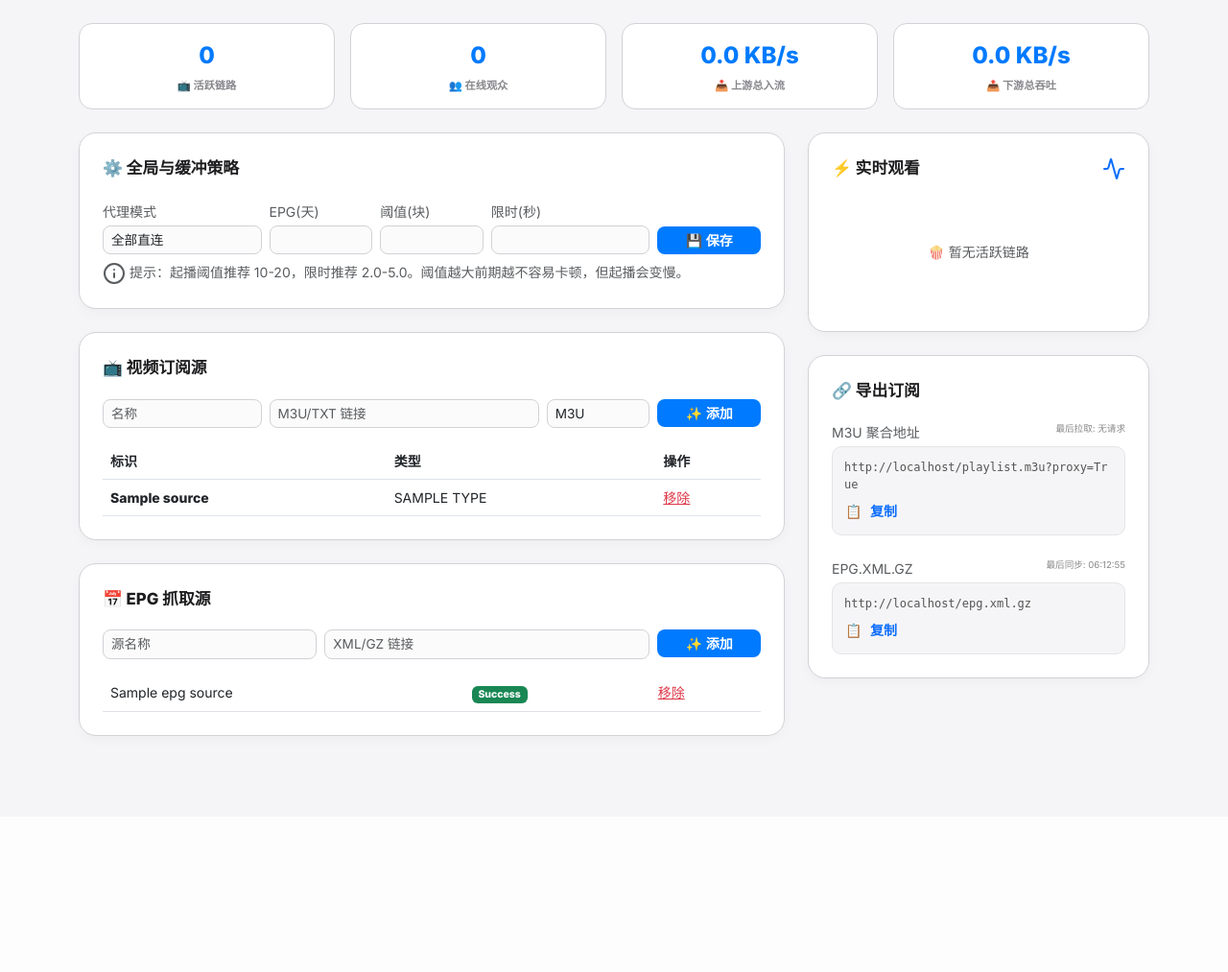
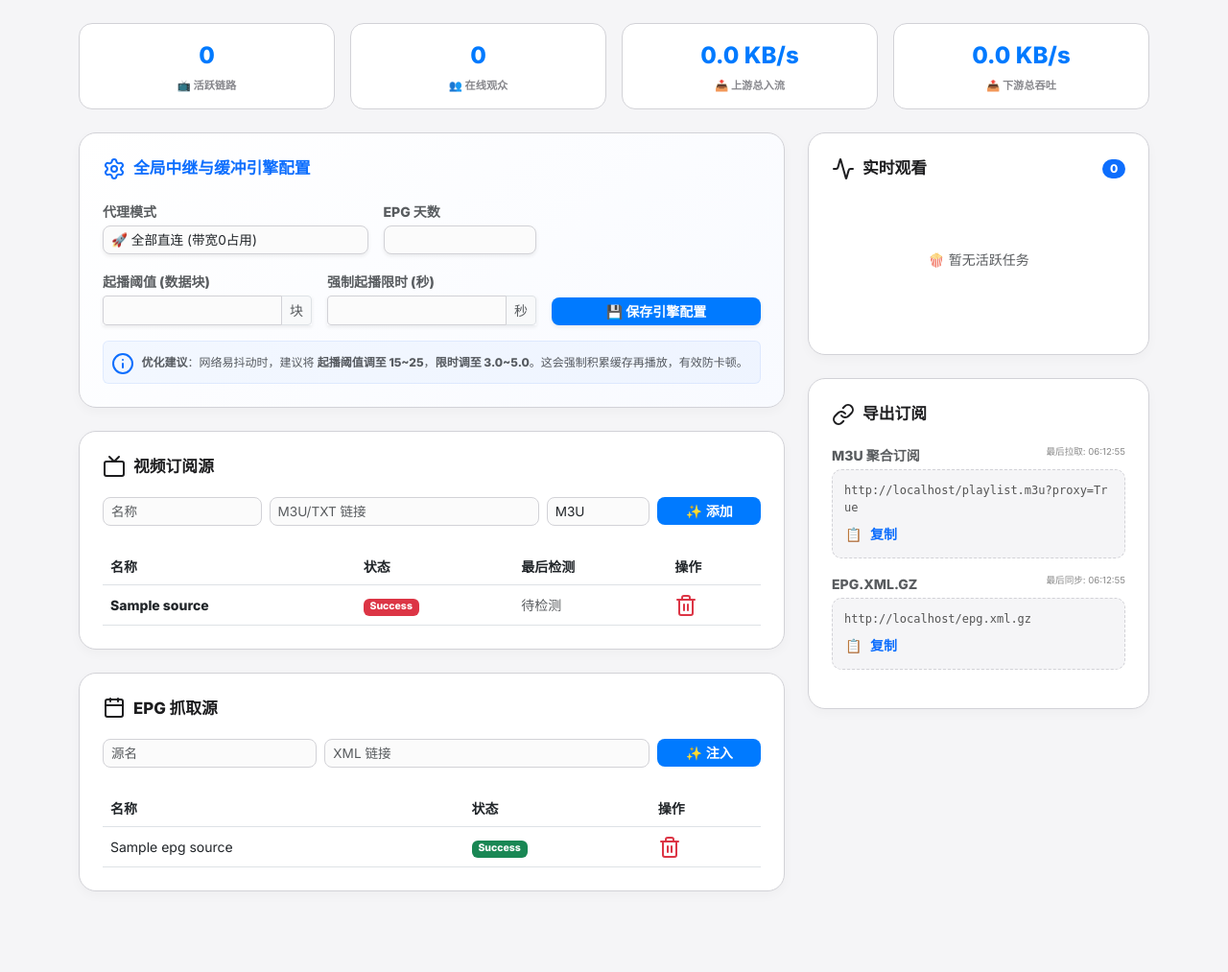
Before and after one commit to JE668/iptv-manager, a FastAPI app: template templates/index.html in a window 1280 px wide. Shown: the part 65-1078 px from the top of the page at 96% size. Before the commit the page ends 834 px from the top, so only its background shows below. Run offline with FastAPI, Linux system fonts and the light colour scheme; the template is opened without the code that fills it: most values are stand-ins (such as "Sample title", 1, 10 or a date in 2020); parts of the project's set-up code (start-up, migrations or seed data) failed here and were passed over.

Commit message:
Update index.html

```diff
--- a/templates/index.html
+++ b/templates/index.html
@@ -25,7 +25,7 @@
 
         .stream-item { background: #fafafa; border: 1px solid #eee; border-radius: 12px; padding: 15px; margin-bottom: 12px; }
         .upstream-tag { font-size: 0.65rem; color: var(--text-muted); background: #eee; padding: 4px 8px; border-radius: 6px; display: block; margin-top: 8px; white-space: nowrap; overflow: hidden; text-overflow: ellipsis; }
-        .link-copy-group { background: #f5f5f7; border-radius: 10px; padding: 12px; font-size: 0.75rem; border: 1px solid #e5e5e7; word-break: break-all; font-family: monospace; color: #555; }
+        .link-copy-group { background: #f5f5f7; border-radius: 10px; padding: 12px; font-size: 0.75rem; border: 1px dashed #d2d2d7; word-break: break-all; font-family: monospace; color: #555; position: relative; }
         #log-container { font-family: monospace; font-size: 0.8rem; height: 350px; overflow-y: auto; background: #1c1c1e; color: #32d74b; padding: 15px; border-radius: 12px; }
     </style>
 </head>
@@ -35,6 +35,9 @@
     <div class="container">
         <a class="navbar-brand" href="/"><span>☁️</span> IPTV CLEAR</a>
         <div class="d-flex align-items-center gap-2">
+            <span id="check-status-text" class="small text-muted" style="display: none;">
+                <span class="spinner-border spinner-border-sm me-1 text-primary"></span>
+            </span>
             <button class="btn btn-sm btn-outline-dark fw-bold" data-bs-toggle="modal" data-bs-target="#logModal">📜 EPG日志</button>
             <a href="/refresh" class="btn btn-sm btn-outline-primary fw-bold">🔄 同步数据</a>
             <a href="/logout" class="btn btn-sm btn-outline-danger fw-bold">🚪 退出</a>
@@ -52,67 +55,95 @@
 
     <div class="row g-4">
         <div class="col-lg-8">
-            <div class="clean-card">
-                <div class="card-title">⚙️ 全局与缓冲策略</div>
-                <form action="/update_global_settings" method="post" class="row align-items-end g-2">
-                    <div class="col-md-3">
-                        <label class="small text-muted mb-1">代理模式</label>
-                        <select name="proxy_mode" class="form-select form-select-sm">
-                            <option value="0" {% if proxy_mode=='0' %}selected{% endif %}>全部直连</option>
-                            <option value="1" {% if proxy_mode=='1' %}selected{% endif %}>智能(udpxy)</option>
-                            <option value="2" {% if proxy_mode=='2' %}selected{% endif %}>全量代理</option>
-                        </select>
+            <!-- 全局与缓冲策略 -->
+            <div class="clean-card" style="background: linear-gradient(145deg, #ffffff 0%, #f8faff 100%);">
+                <div class="card-title text-primary"><i data-lucide="settings"></i> 全局中继与缓冲引擎配置</div>
+                <form action="/update_global_settings" method="post">
+                    <div class="row g-3 mb-3">
+                        <div class="col-md-5">
+                            <label class="small text-muted fw-bold mb-1">代理模式</label>
+                            <select name="proxy_mode" class="form-select form-select-sm shadow-sm">
+                                <option value="0" {% if proxy_mode=='0' %}selected{% endif %}>🚀 全部直连 (带宽0占用)</option>
+                                <option value="1" {% if proxy_mode=='1' %}selected{% endif %}>🧠 智能按需 (udpxy优先)</option>
+                                <option value="2" {% if proxy_mode=='2' %}selected{% endif %}>🛡️ 全量中继 (隐蔽源URL)</option>
+                            </select>
+                        </div>
+                        <div class="col-md-3">
+                            <label class="small text-muted fw-bold mb-1">EPG 天数</label>
+                            <input type="number" name="epg_days" value="{{ epg_days }}" class="form-control form-control-sm shadow-sm">
+                        </div>
                     </div>
-                    <div class="col-md-2">
-                        <label class="small text-muted mb-1" title="保留几天的节目单数据">EPG(天)</label>
-                        <input type="number" name="epg_days" value="{{ epg_days }}" class="form-control form-control-sm">
-                    </div>
-                    <div class="col-md-2">
-                        <label class="small text-muted mb-1" title="每块约128KB。冷启动时，攒够几块才发给播放器。">阈值(块)</label>
-                        <input type="number" name="buffer_threshold" value="{{ buffer_threshold }}" class="form-control form-control-sm">
-                    </div>
-                    <div class="col-md-3">
-                        <label class="small text-muted mb-1" title="如果没有攒够指定的块数，最多等几秒强制发送，防止播放器超时。">限时(秒)</label>
-                        <input type="number" step="0.1" name="buffer_timeout" value="{{ buffer_timeout }}" class="form-control form-control-sm">
-                    </div>
-                    <div class="col-md-2">
-                        <button type="submit" class="btn btn-primary btn-sm w-100">💾 保存</button>
+                    <div class="row g-3 align-items-end">
+                        <div class="col-md-4">
+                            <label class="small text-muted fw-bold mb-1">起播阈值 (数据块)</label>
+                            <div class="input-group input-group-sm shadow-sm">
+                                <input type="number" name="buffer_threshold" value="{{ buffer_threshold }}" class="form-control">
+                                <span class="input-group-text bg-light text-muted">块</span>
+                            </div>
+                        </div>
+                        <div class="col-md-4">
+                            <label class="small text-muted fw-bold mb-1">强制起播限时 (秒)</label>
+                            <div class="input-group input-group-sm shadow-sm">
+                                <input type="number" step="0.1" name="buffer_timeout" value="{{ buffer_timeout }}" class="form-control">
+                                <span class="input-group-text bg-light text-muted">秒</span>
+                            </div>
+                        </div>
+                        <div class="col-md-4">
+                            <button type="submit" class="btn btn-primary btn-sm w-100 shadow-sm fw-bold">💾 保存引擎配置</button>
+                        </div>
                     </div>
                 </form>
-                <div class="mt-2 small text-muted"><i data-lucide="info" size="12"></i> 提示：起播阈值推荐 10-20，限时推荐 2.0-5.0。阈值越大前期越不容易卡顿，但起播会变慢。</div>
+                <div class="mt-3 p-2 rounded" style="background: rgba(59, 130, 246, 0.05); border: 1px solid rgba(59, 130, 246, 0.1);">
+                    <small class="text-muted" style="font-size: 0.75rem;">
+                        <i data-lucide="info" size="14" class="text-primary me-1"></i>
+                        <b>优化建议</b>：网络易抖动时，建议将 <b>起播阈值调至 15~25</b>，<b>限时调至 3.0~5.0</b>。这会强制积累缓存再播放，有效防卡顿。
+                    </small>
+                </div>
             </div>
 
+            <!-- 视频源配置 -->
             <div class="clean-card">
-                <div class="card-title">📺 视频订阅源</div>
-                <form action="/add_source" method="post" class="row g-2 mb-3">
+                <div class="card-title"><i data-lucide="tv"></i> 视频订阅源</div>
+                <form action="/add_source" method="post" class="row g-2 mb-4">
                     <div class="col-md-3"><input type="text" name="name" class="form-control form-control-sm" placeholder="名称" required></div>
                     <div class="col-md-5"><input type="text" name="url" class="form-control form-control-sm" placeholder="M3U/TXT 链接" required></div>
                     <div class="col-md-2"><select name="type" class="form-select form-select-sm"><option value="m3u">M3U</option><option value="txt">TXT</option></select></div>
                     <div class="col-md-2"><button type="submit" class="btn btn-primary btn-sm w-100">✨ 添加</button></div>
                 </form>
                 <div class="table-responsive">
-                    <table class="table align-middle small mb-0">
-                        <thead class="text-muted"><tr><th>标识</th><th>类型</th><th>操作</th></tr></thead>
+                    <table class="table table-hover align-middle small mb-0">
+                        <thead><tr><th>名称</th><th>状态</th><th>最后检测</th><th>操作</th></tr></thead>
                         <tbody>
                             {% for s in sources %}
-                            <tr><td class="fw-bold">{{ s.name }}</td><td>{{ s.type.upper() }}</td><td><a href="/delete/{{s.id}}" class="text-danger">移除</a></td></tr>
+                            <tr>
+                                <td class="fw-bold">{{ s.name }}</td>
+                                <td><span class="badge bg-{{'success' if s.status=='Online' else 'danger'}}">{{ s.status }}</span></td>
+                                <td class="text-muted time-ago" data-time="{{ s.last_check }}">-</td>
+                                <td><a href="/delete/{{ s.id }}" class="text-danger" onclick="return confirm('删除源？')"><i data-lucide="trash-2" size="16"></i></a></td>
+                            </tr>
                             {% endfor %}
                         </tbody>
                     </table>
                 </div>
             </div>
 
+            <!-- EPG配置 -->
             <div class="clean-card">
-                <div class="card-title">📅 EPG 抓取源</div>
-                <form action="/add_epg_source" method="post" class="row g-2 mb-3">
-                    <div class="col-md-4"><input type="text" name="name" class="form-control form-control-sm" placeholder="源名称" required></div>
-                    <div class="col-md-6"><input type="text" name="url" class="form-control form-control-sm" placeholder="XML/GZ 链接" required></div>
-                    <div class="col-md-2"><button type="submit" class="btn btn-primary btn-sm w-100">✨ 添加</button></div>
+                <div class="card-title"><i data-lucide="calendar"></i> EPG 抓取源</div>
+                <form action="/add_epg_source" method="post" class="row g-2 mb-4">
+                    <div class="col-md-4"><input type="text" name="name" class="form-control form-control-sm" placeholder="源名" required></div>
+                    <div class="col-md-6"><input type="text" name="url" class="form-control form-control-sm" placeholder="XML 链接" required></div>
+                    <div class="col-md-2"><button type="submit" class="btn btn-primary btn-sm w-100">✨ 注入</button></div>
                 </form>
-                <table class="table align-middle small mb-0">
+                <table class="table table-hover align-middle small mb-0">
+                    <thead><tr><th>名称</th><th>状态</th><th>操作</th></tr></thead>
                     <tbody>
                         {% for e in epg_sources %}
-                        <tr><td>{{ e.name }}</td><td><span class="badge bg-{{'success' if e.status=='Success' else 'danger'}}">{{ e.status }}</span></td><td><a href="/delete_epg/{{e.id}}" class="text-danger">移除</a></td></tr>
+                        <tr>
+                            <td>{{ e.name }}</td>
+                            <td><span class="badge bg-{{'success' if e.status=='Success' else 'warning'}}">{{ e.status }}</span></td>
+                            <td><a href="/delete_epg/{{ e.id }}" class="text-danger"><i data-lucide="trash-2" size="16"></i></a></td>
+                        </tr>
                         {% endfor %}
                     </tbody>
                 </table>
@@ -120,28 +151,30 @@
         </div>
 
         <div class="col-lg-4">
+            <!-- 实时监控 -->
             <div class="clean-card">
-                <div class="d-flex justify-content-between align-items-center mb-3">
-                    <div class="card-title mb-0">⚡ 实时观看</div>
-                    <i data-lucide="activity" class="text-primary"></i>
+                <div class="d-flex justify-content-between align-items-center mb-4">
+                    <div class="card-title mb-0"><i data-lucide="activity"></i> 实时观看</div>
+                    <span class="badge bg-primary rounded-pill" id="active-count">0</span>
                 </div>
-                <div id="stream-monitor"><div class="text-center py-5 text-muted small">🍿 暂无活跃链路</div></div>
+                <div id="stream-monitor"><div class="text-center py-5 text-muted small"><p>🍿 暂无活跃任务</p></div></div>
             </div>
 
+            <!-- 聚合订阅链接 -->
             <div class="clean-card">
-                <div class="card-title">🔗 导出订阅</div>
-                <div class="mb-4">
-                    <div class="d-flex justify-content-between mb-1"><label class="small text-muted">M3U 聚合地址</label><span id="m3u-time" style="font-size:0.6rem; color:#888">拉取: --</span></div>
+                <div class="card-title"><i data-lucide="link"></i> 导出订阅</div>
+                <div class="mb-3">
+                    <div class="d-flex justify-content-between mb-1"><label class="small text-muted fw-bold">M3U 聚合订阅</label><span id="m3u-time" style="font-size:0.6rem; color:#888">拉取: --</span></div>
                     <div class="link-copy-group">
                         <div id="m3u-link">加载中...</div>
-                        <button class="btn btn-sm text-primary fw-bold p-0 mt-2" onclick="copy('m3u-link')">📋 复制</button>
+                        <button class="btn btn-sm text-primary p-0 mt-2 fw-bold" onclick="copyText('m3u-link')">📋 复制</button>
                     </div>
                 </div>
-                <div>
-                    <div class="d-flex justify-content-between mb-1"><label class="small text-muted">EPG.XML.GZ</label><span id="epg-time-display" style="font-size:0.6rem; color:#888">同步: --</span></div>
+                <div class="mb-3">
+                    <div class="d-flex justify-content-between mb-1"><label class="small text-muted fw-bold">EPG.XML.GZ</label><span id="epg-time-display" style="font-size:0.6rem; color:#888">同步: --</span></div>
                     <div class="link-copy-group">
                         <div id="epg-gz-link">加载中...</div>
-                        <button class="btn btn-sm text-primary fw-bold p-0 mt-2" onclick="copy('epg-gz-link')">📋 复制</button>
+                        <button class="btn btn-sm text-primary p-0 mt-2 fw-bold" onclick="copyText('epg-gz-link')">📋 复制</button>
                     </div>
                 </div>
             </div>
@@ -156,10 +189,23 @@
     lucide.createIcons();
     const base = window.location.origin;
 
+    function updateTimeLabels() {
+        const now = Math.floor(Date.now() / 1000);
+        document.querySelectorAll('.time-ago').forEach(el => {
+            const timestamp = parseFloat(el.getAttribute('data-time'));
+            if (!timestamp) { el.innerText = '待检测'; return; }
+            const diff = now - timestamp;
+            if (diff < 60) el.innerText = '刚刚';
+            else el.innerText = Math.floor(diff/60) + ' 分钟前';
+        });
+    }
+
     async function fetchData() {
         try {
             const res = await fetch('/api/status');
             const data = await res.json();
+
+            document.getElementById('check-status-text').style.display = data.is_checking ? 'block' : 'none';
             document.getElementById('kpi-streams').innerText = data.kpis.stream_count;
             document.getElementById('kpi-peers').innerText = data.kpis.peer_count;
             document.getElementById('kpi-in').innerText = data.kpis.total_in;
@@ -169,24 +215,40 @@
 
             const monitor = document.getElementById('stream-monitor');
             if (data.active_streams.length === 0) {
-                monitor.innerHTML = '<div class="text-center py-5 text-muted small">🍿 暂无活跃链路</div>';
+                monitor.innerHTML = `<div class="text-center py-5 text-muted small"><p>🍿 暂无活跃任务</p></div>`;
             } else {
-                monitor.innerHTML = data.active_streams.map(s => `
+                monitor.innerHTML = data.active_streams.map(s => {
+                    const activePeers = s.peers > 0;
+                    if (!activePeers) return ''; // 仅显示有观众的链路
+                    return `
                     <div class="stream-item">
-                        <div class="d-flex justify-content-between mb-1"><span class="fw-bold text-primary">${s.name}</span><span class="badge bg-primary rounded-pill">${s.peers} P</span></div>
+                        <div class="d-flex justify-content-between align-items-center mb-1">
+                            <div class="fw-bold text-primary">${s.name}</div>
+                            <span class="badge bg-primary rounded-pill">${s.peers} P</span>
+                        </div>
                         <div class="d-flex justify-content-between mb-1 small"><span style="color:#007aff">📥 ${s.in_speed}</span><span style="color:#ff9500">📤 ${s.out_speed}</span></div>
                         <div class="progress mb-2"><div class="progress-bar bg-primary" style="width: ${s.buffer.split('/')[0]}%"></div></div>
-                        <div class="small text-muted" style="font-size:0.6rem">缓存: ${s.buffer} | ${s.info.res}</div>
-                    </div>
-                `).join('');
+                        <div class="small text-muted" style="font-size:0.65rem">缓冲深度: ${s.buffer} | ${s.info.res}</div>
+                        <div class="mt-2">${s.clients.map(c => `<span class="client-info"><i data-lucide="user" size="8"></i> ${c.ip}</span>`).join('')}</div>
+                    </div>`
+                }).join('');
+                lucide.createIcons();
             }
             if (data.epg_logs && data.epg_logs.length > 0) document.getElementById('log-container').innerHTML = data.epg_logs.join('<br>');
         } catch(e) {}
     }
-    function copy(id) { navigator.clipboard.writeText(document.getElementById(id).innerText).then(() => alert("✅ 已复制")); }
+
+    function copyText(id) {
+        navigator.clipboard.writeText(document.getElementById(id).innerText).then(() => alert("✅ 已复制"));
+    }
+
     document.getElementById('m3u-link').innerText = base + '/playlist.m3u?proxy=True';
     document.getElementById('epg-gz-link').innerText = base + '/epg.xml.gz';
-    setInterval(fetchData, 3000); fetchData();
+
+    setInterval(updateTimeLabels, 10000);
+    setInterval(fetchData, 3000);
+    updateTimeLabels(); fetchData();
 </script>
+
 </body>
 </html>
```
